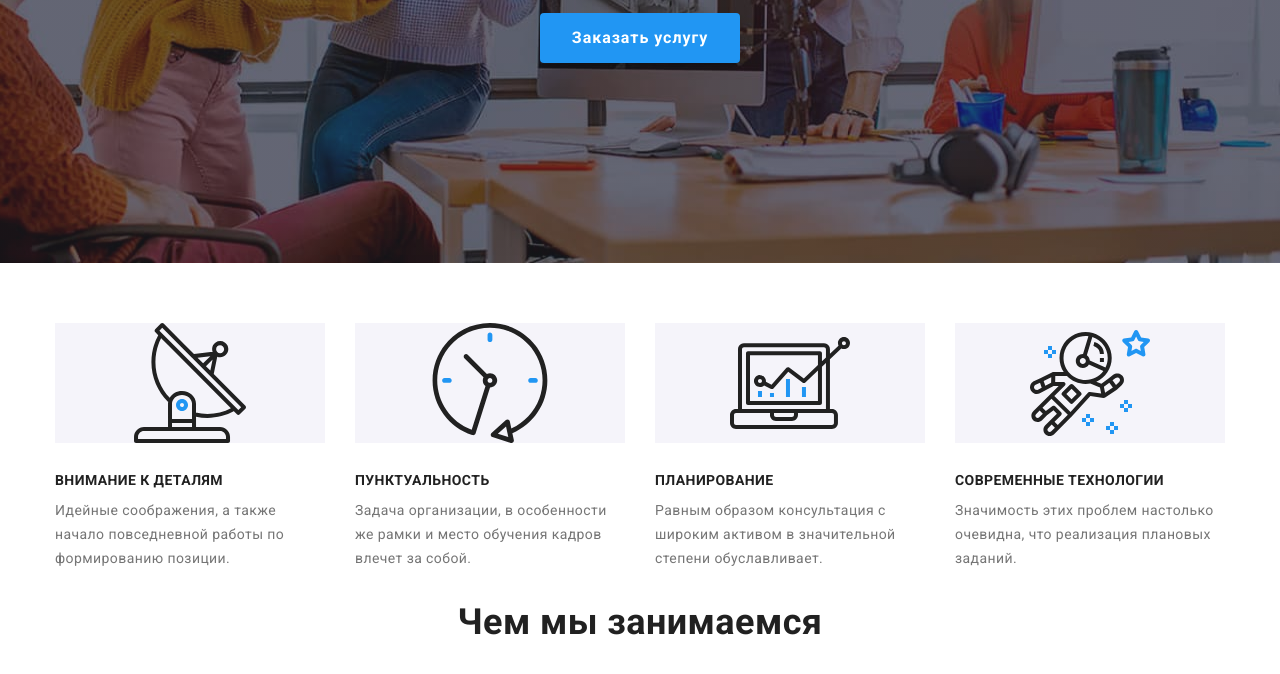
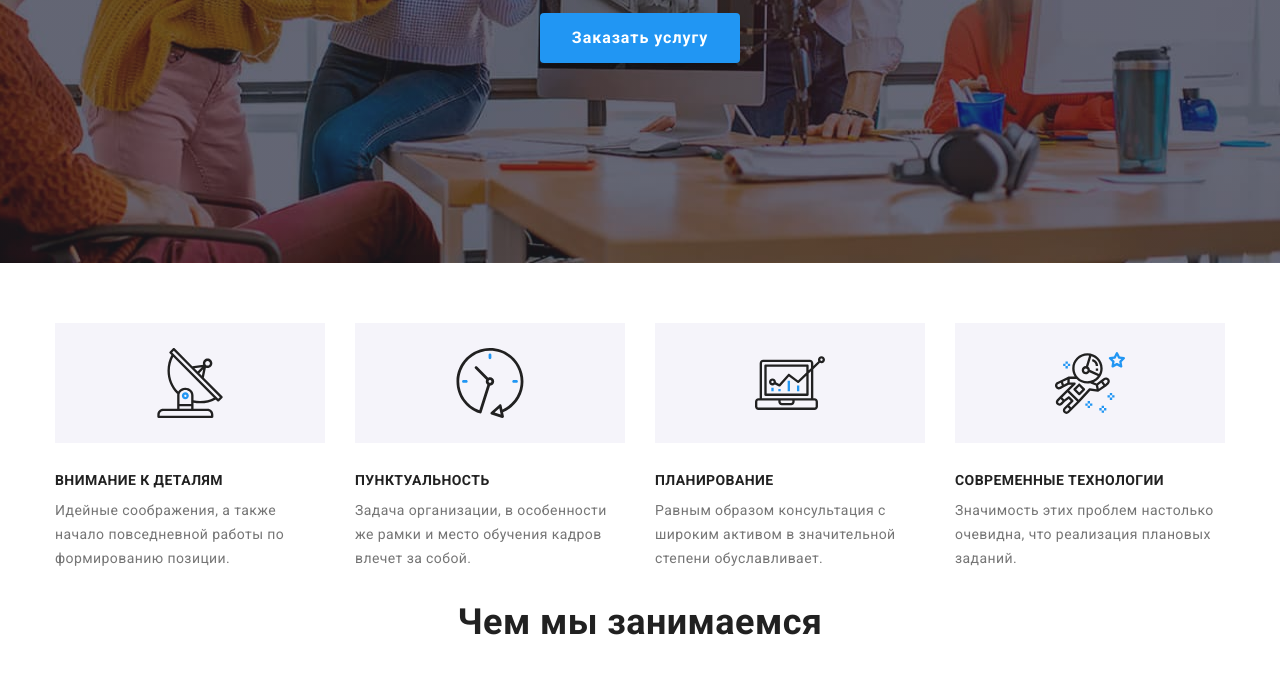
Before and after one commit to Alex19871/goit-markup-hw-08, a plain HTML site: page index.html in a window 1280 px wide. Shown: the part 418-1092 px from the top of the page. Drawn offline with nearby package versions, Linux system fonts and the light colour scheme.

Commit message:
feature-fix

```diff
--- a/index.html
+++ b/index.html
@@ -86,30 +86,38 @@
 
          <ul class="feature__list list">
              <li class="feature__item feature__antenna">
-                <svg class="feature__icon" height="120">
+                 <div class="feature__icon">
+                <svg  width="70" height="70">
                     <use href="./images/symbol-defs.svg#icon-antenna"></use>
                 </svg>
+                </div>
                  <h3 class="feature__title">Внимание к деталям</h3>
                  <p class="feature__text">Идейные соображения, а также начало повседневной работы по формированию позиции.</p>
              </li>
              <li class="feature__item feature__clock">
-                <svg class="feature__icon" height="120">
+                <div class="feature__icon">
+                <svg width="70" height="70">
                     <use href="./images/symbol-defs.svg#icon-clock"></use>
                 </svg>
+                </div>
                  <h3 class="feature__title">Пунктуальность</h3>
                  <p class="feature__text">Задача организации, в особенности же рамки и место обучения кадров влечет за собой.</p>
              </li>
              <li class="feature__item feature__vector">
-                <svg class="feature__icon" height="120">
+                <div class="feature__icon">
+                <svg width="70" height="70">
                     <use href="./images/symbol-defs.svg#icon-diagram"></use>
                 </svg>
+                </div>
                  <h3 class="feature__title">Планирование</h3>
                  <p class="feature__text">Равным образом консультация с широким активом в значительной степени обуславливает.</p>
              </li>
              <li class="feature__item feature__austronaut">
-                <svg class="feature__icon" height="120">
+                <div class="feature__icon">
+                <svg width="70" height="70">
                     <use href="./images/symbol-defs.svg#icon-astronaut"></use>
                 </svg>
+                </div>
                  <h3 class="feature__title">Современные технологии</h3>
                  <p class="feature__text">Значимость этих проблем настолько очевидна, что реализация плановых заданий.</p>
              </li>
--- a/sass/components/_feature.scss
+++ b/sass/components/_feature.scss
@@ -39,11 +39,14 @@
     //     }
 }
 .feature__icon {
-    display: block;
-    width: 270px;
+    display: flex;
+    align-items: center;
+    justify-content: center;
+    max-width: 450px;
     height: 120px;
     margin-bottom: 30px;
     background-color: #F5F4FA;
+
 }
 .feature__title {
     font-weight: 700;
```
Also changed, not shown: css/main.css, css/main.min.css, 2 other files.
